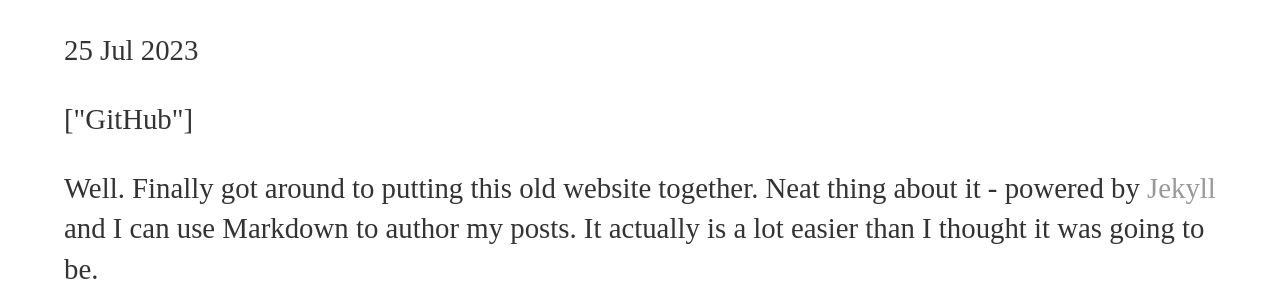
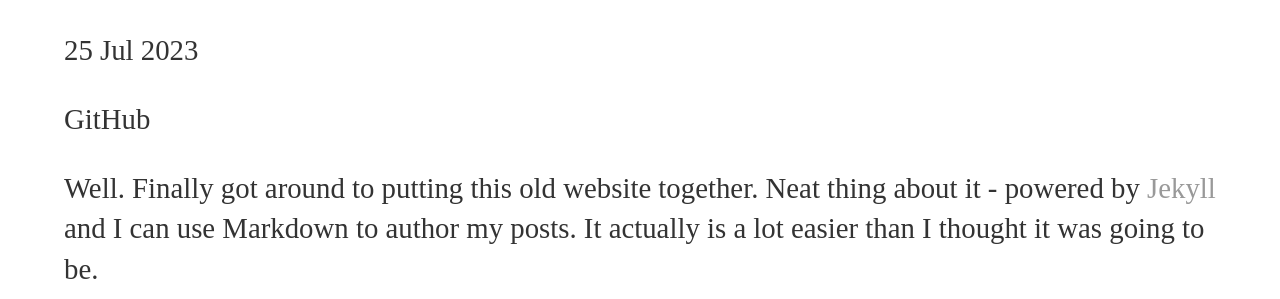
Before and after one commit to hoAngnaMPHan/hoangnamphan.github.io, a Jekyll site: the page built from _posts/2023-07-25-Hello world.md, in a window 1280 px wide. Shown: the part 152-451 px from the top of the page. Built offline with Jekyll 4.4.1, drawn with Linux system fonts in a browser that asks for light colours.

Commit message:
Update post.html

```diff
--- a/_layouts/post.html
+++ b/_layouts/post.html
@@ -4,7 +4,7 @@ layout: default
 <h1>{{ page.title }}</h1>
 <p class="meta">{{ page.date | date_to_string }}</p>
 
-<p class="meta">{{ page.tags | xml_escape }}</p>
+<p class="meta">{{ page.tags | tags_to_array}}</p>
 
 <div class="post">
   {{ content }}
```
